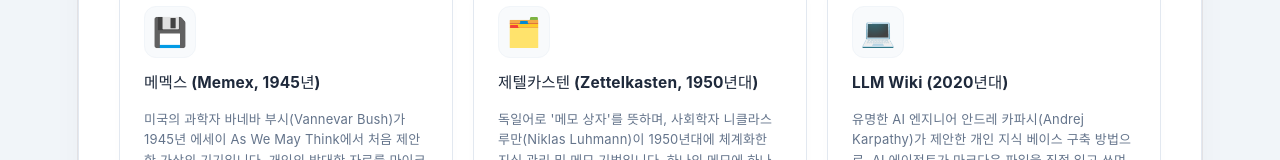
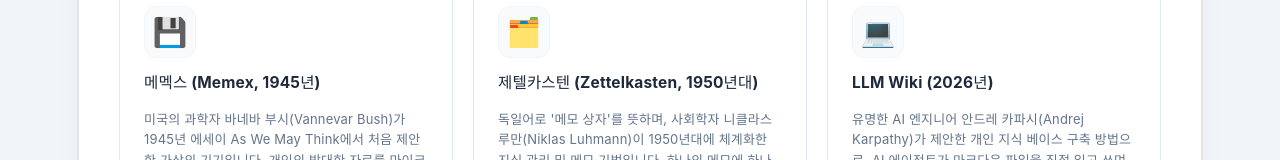
Before and after one commit to daewonnoh/LLM-Wiki-Agent, a React (Vite) app: page / in a window 1280 px wide. Both pictures are taken after a click on the button "LLM Wiki". Shown: the part 426-586 px from the top of the page. Built offline with nearby package versions, Linux system fonts and the light colour scheme; a web font is replaced by a local one.

Commit message:
LLM Wiki 카드 연도 표기 수정 (2020년대 -> 2026년)

```diff
--- a/src/App.jsx
+++ b/src/App.jsx
@@ -940,7 +940,7 @@
                     </div>
                     <div className="ancestry-card">
                       <div className="ancestry-icon">💻</div>
-                      <h4>LLM Wiki (2020년대)</h4>
+                      <h4>LLM Wiki (2026년)</h4>
                       <p>유명한 AI 엔지니어 안드레 카파시(Andrej Karpathy)가 제안한 개인 지식 베이스 구축 방법으로, AI 에이전트가 마크다운 파일을 직접 읽고 쓰며 자동으로 지식을 유지·보수하는 시스템을 뜻합니다.</p>
                     </div>
                   </div>
```
